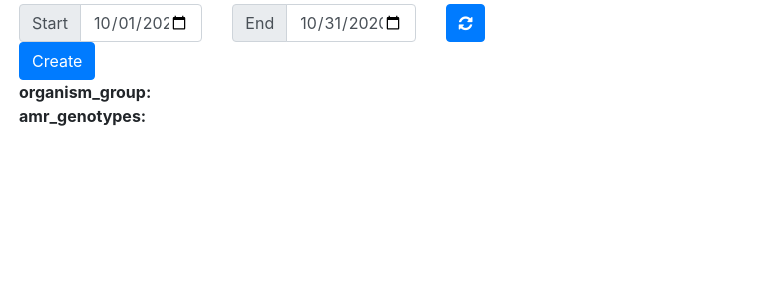
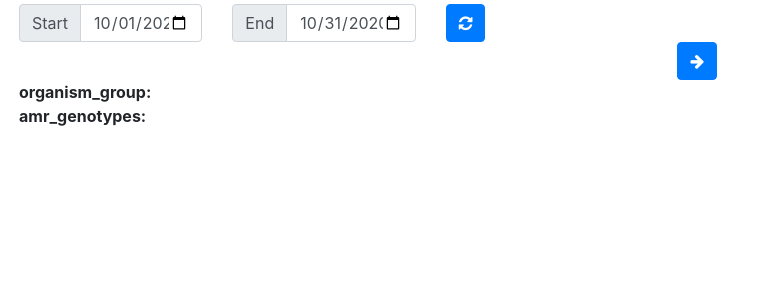
Before and after one commit to ivansg44/AMR-TV, a Django app: page / in a window 1280 px wide. Shown: the top 300 px of the page, without its empty margins (0-761 px from the left). Run offline with Django 3.2, Linux system fonts and the light colour scheme; data that the repository does not hold is empty; some libraries are stand-ins or nearby versions.

Commit message:
Position matrix and nl diagrams

```diff
--- a/amr_tv/adjacency_matrix/utils.py
+++ b/amr_tv/adjacency_matrix/utils.py
@@ -12,8 +12,8 @@ def get_adjacency_matrix_fig(data, organism_groups_list):
                     color_continuous_scale="Greys"
                     )
     fig.update_xaxes(side="top")
-    fig.update_layout(width=1000,
-                      height=1000)
+    fig.update_layout(width=900,
+                      height=900)
     return fig
 
 
--- a/amr_tv/static/base.css
+++ b/amr_tv/static/base.css
@@ -5,3 +5,12 @@
 #adjacency-matrix-spinner {
     margin: 400px;
 }
+
+/*
+Keep scrollbar visible to stop jittering while hovering over plotly
+figures.
+*/
+html {
+    overflow: -moz-scrollbars-vertical;
+    overflow-y: scroll;
+}
--- a/amr_tv/templates/base.html
+++ b/amr_tv/templates/base.html
@@ -41,17 +41,15 @@
         </div>
       </div>
       <div class="row">
-        <div class="col">
+        <div class="col-6">
           <div id="adjacency-matrix-plot"></div>
         </div>
-      </div>
-      <div class="row">
-        <div class="col">
-          <button id="node-link-diagram-create-btn" type="button" class="btn btn-primary">Create</button>
+        <div class="col-1 align-self-center" align="center">
+          <button id="node-link-diagram-create-btn" type="button" class="btn btn-primary">
+            <i class="fa fa-arrow-right"></i>
+          </button>
         </div>
-      </div>
-      <div class="row">
-        <div class="col">
+        <div class="col-4 align-self-center col-offset-1">
           <div id="node-link-diagram-plot"></div>
         </div>
       </div>
```
Also changed, not shown: amr_tv/node_link_diagram/utils.py (+5 -2 lines).
